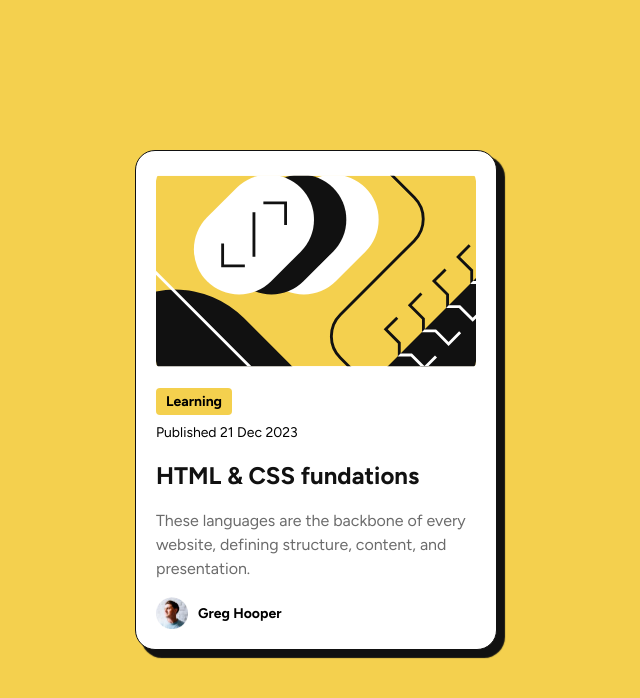
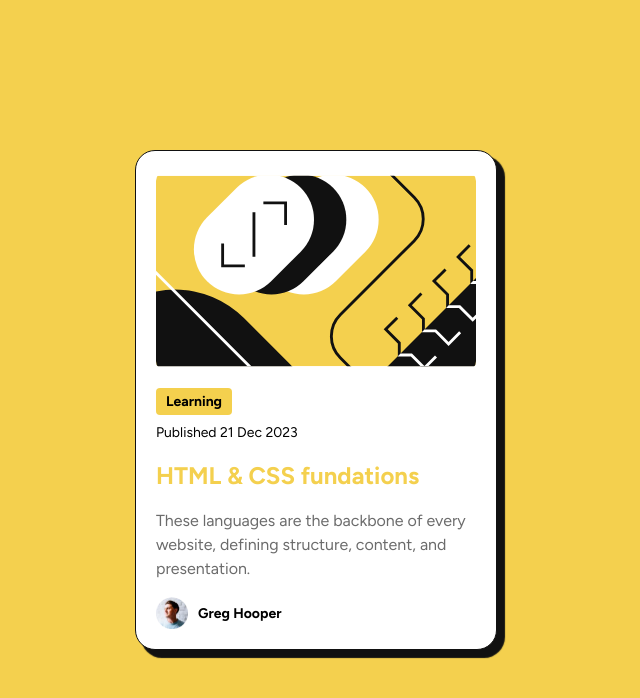
Before and after one commit to agusmcuello/card-component, a plain HTML site: page index.html in a window 1280 px wide. In both pictures the pointer is over the element "HTML & CSS fundations". Shown: the whole page, without its empty margins (324-964 px from the left). Drawn offline with Linux system fonts and the light colour scheme.

Commit message:
finished

```diff
--- a/styles.css
+++ b/styles.css
@@ -24,7 +24,11 @@ body{ background-color: var(--yellow); margin: 0;font-family: "Figtree", sans-se
 
         .content_box .card_box .card_date{font-size: 0.875rem;}
 
-        .content_box .card_box .card_title{font-size: 1.5rem; font-weight: 700; color: var(--dark-gray);}
+        .content_box .card_box .card_title{font-size: 1.5rem; font-weight: 700; color: var(--dark-gray); transition: all 0.35s ease-in-out; cursor: pointer;}
+
+            .content_box .card_box .card_title:hover,
+            .content_box .card_box .card_title:focus,
+            .content_box .card_box .card_title:active{color: var(--yellow);}
 
         .content_box .card_box .card_description{font-size: 1rem;font-weight: 400; color: var(--gray); line-height: 150%;}
 
```
Also changed, not shown: assets/images/screenshot.png (added), 2 other files.
